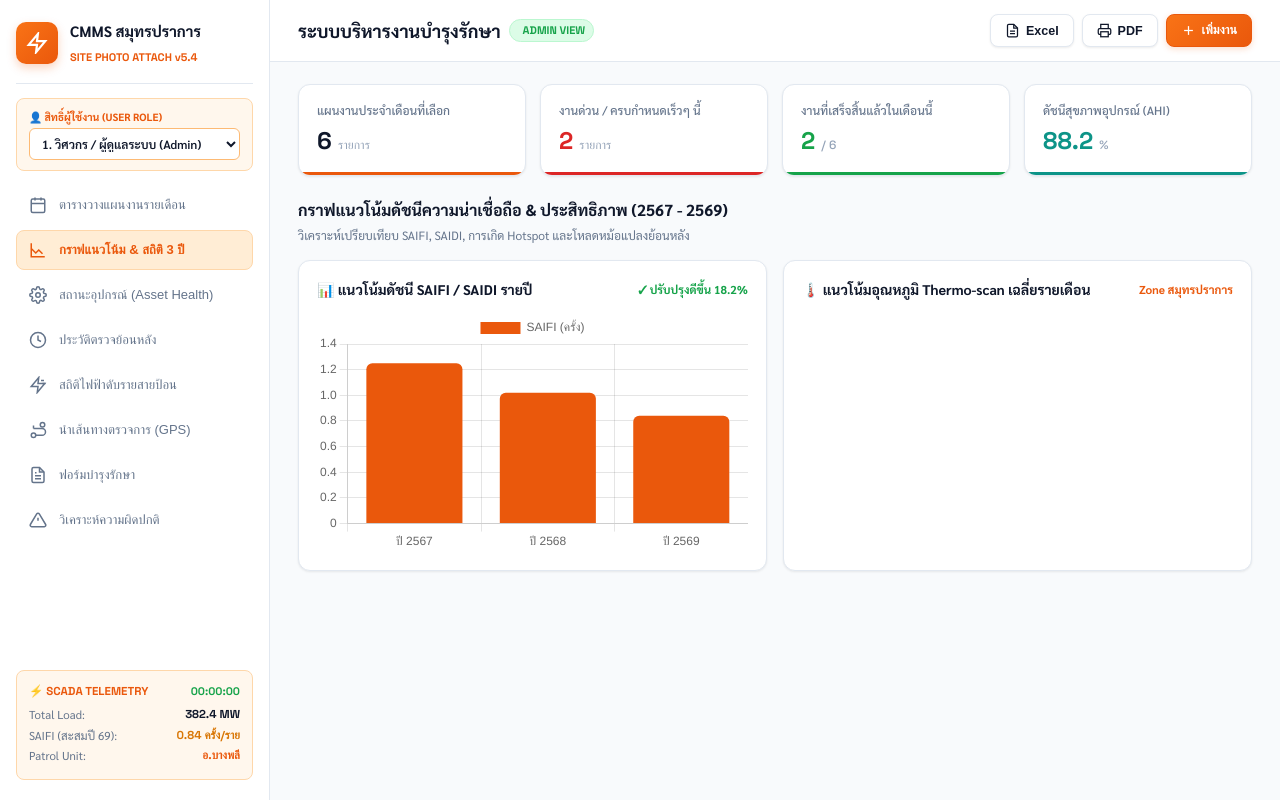
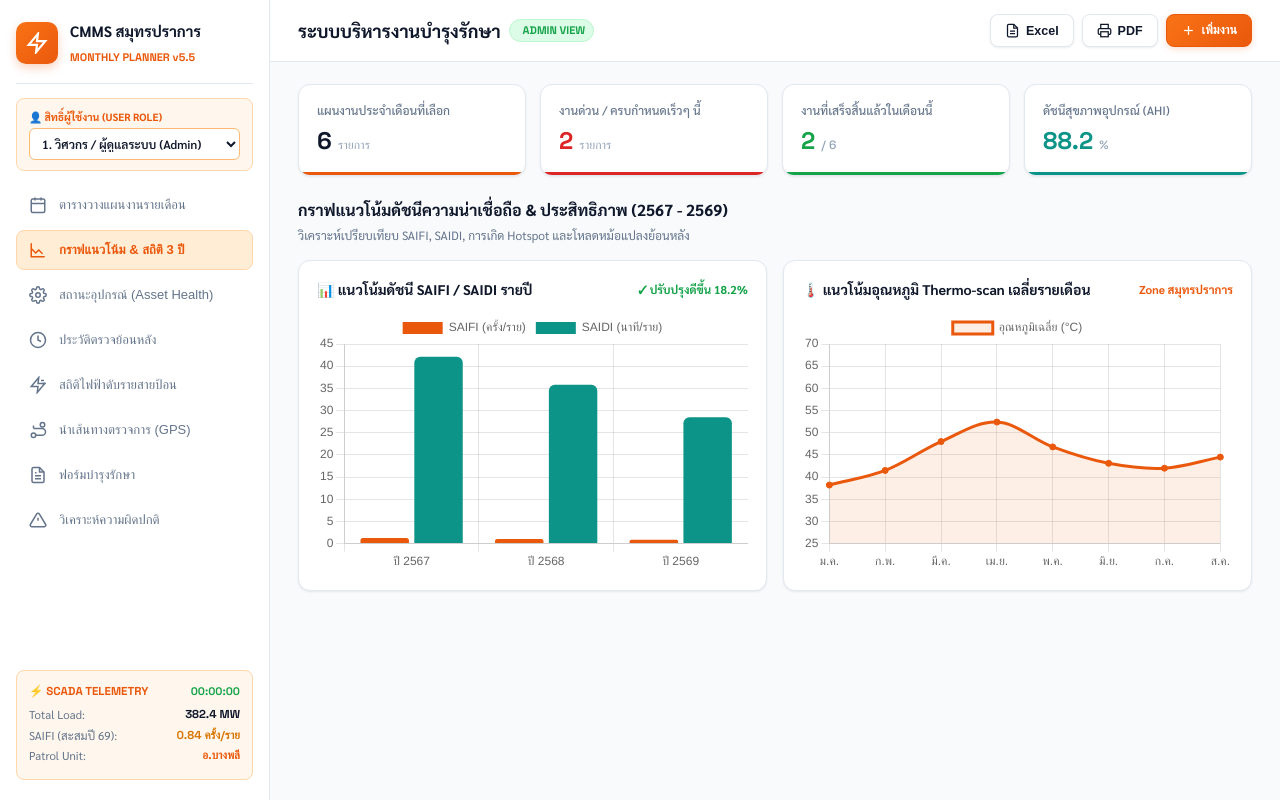
Before and after one commit to Sirapasson1112/solar, a plain HTML site: page index.html in a window 1280 px wide. Both pictures are taken after a click on the button "กราฟแนวโน้ม & สถิติ 3 ปี". Drawn offline with nearby package versions, Linux system fonts and the light colour scheme.

Commit message:
Update index.html

```diff
--- a/index.html
+++ b/index.html
@@ -3,7 +3,7 @@
 <head>
 <meta charset="UTF-8">
 <meta name="viewport" content="width=device-width, initial-scale=1.0, maximum-scale=1.0, user-scalable=no">
-<title>CMMS Smart Grid สมุทรปราการ (Site Photo Attachment Edition)</title>
+<title>CMMS Smart Grid สมุทรปราการ (Fixed Dual Charts Edition)</title>
 
 <!-- Fonts -->
 <link rel="preconnect" href="https://fonts.googleapis.com">
@@ -189,6 +189,17 @@ html,body{
 .section-head h3{font-size:16px; font-weight:700;}
 .section-head .sub{font-size:12px; color:var(--text-muted);}
 
+/* ---------------- CHARTS SECTION ---------------- */
+.chart-grid{
+  display:grid; grid-template-columns:repeat(2, 1fr); gap:16px; margin-bottom:20px;
+}
+.chart-card{
+  background:var(--bg-surface); border:1px solid var(--border);
+  border-radius:var(--radius); padding:18px; box-shadow:var(--shadow-sm);
+}
+.chart-card h4{font-size:14px; font-weight:700; margin-bottom:12px; display:flex; justify-content:space-between; align-items:center;}
+.chart-card .chart-container{position:relative; height:260px; width:100%;}
+
 /* ---------------- MONTHLY PLANNER CONTROLS ---------------- */
 .month-selector-bar{
   background:var(--bg-surface); border:1px solid var(--border);
@@ -286,12 +297,7 @@ table.data-table tr:hover td{background:var(--orange-light);}
 }
 .btn-mini:hover{border-color:var(--orange-pri); color:var(--orange-pri); background:var(--orange-light);}
 
-/* CHARTS & ASSETS */
-.chart-grid{display:grid; grid-template-columns:repeat(2, 1fr); gap:16px; margin-bottom:20px;}
-.chart-card{background:var(--bg-surface); border:1px solid var(--border); border-radius:var(--radius); padding:18px; box-shadow:var(--shadow-sm);}
-.chart-card h4{font-size:14px; font-weight:700; margin-bottom:12px; display:flex; justify-content:space-between; align-items:center;}
-.chart-card .chart-container{position:relative; height:240px; width:100%;}
-
+/* ASSETS */
 .asset-grid{display:grid; grid-template-columns:repeat(auto-fit, minmax(310px, 1fr)); gap:16px; margin-bottom:20px;}
 .asset-card{background:var(--bg-surface); border:1px solid var(--border); border-radius:var(--radius); padding:16px; box-shadow:var(--shadow-sm);}
 .asset-head{display:flex; justify-content:space-between; align-items:flex-start;}
@@ -303,7 +309,7 @@ table.data-table tr:hover td{background:var(--orange-light);}
 .health-track{height:8px; background:#F1F5F9; border-radius:4px; overflow:hidden;}
 .health-fill{height:100%; border-radius:4px;}
 
-/* ---------------- YEAR BUTTONS BAR ---------------- */
+/* YEAR BUTTONS BAR */
 .year-btn-group{display:flex; align-items:center; gap:8px; flex-wrap:wrap; margin-bottom:16px;}
 .btn-year{
   display:inline-flex; align-items:center; gap:6px;
@@ -383,7 +389,6 @@ table.data-table tr:hover td{background:var(--orange-light);}
 }
 .form-field input:focus, .form-field select:focus, .form-field textarea:focus{border-color:var(--orange-pri); outline:none; box-shadow:0 0 0 2px var(--orange-glow);}
 
-/* PHOTO UPLOAD BOX */
 .photo-upload-zone{
   border:2px dashed #FDBA74; background:var(--bg-card-alt); border-radius:var(--radius-sm);
   padding:18px; text-align:center; cursor:pointer; transition:.2s;
@@ -468,7 +473,7 @@ table.data-table tr:hover td{background:var(--orange-light);}
       </div>
       <div class="brand-text">
         <h2>CMMS สมุทรปราการ</h2>
-        <span>SITE PHOTO ATTACH v5.4</span>
+        <span>MONTHLY PLANNER v5.5</span>
       </div>
     </div>
 
@@ -636,7 +641,7 @@ table.data-table tr:hover td{background:var(--orange-light);}
         </div>
       </div>
 
-      <!-- TAB 2: ANALYTICS & TREND CHARTS -->
+      <!-- TAB 2: ANALYTICS & TREND CHARTS (FIXED BOTH CHARTS) -->
       <div id="tab-analytics" class="tab-content">
         <div class="section-head">
           <div>
@@ -673,7 +678,7 @@ table.data-table tr:hover td{background:var(--orange-light);}
         <div class="asset-grid" id="assetGridContainer"></div>
       </div>
 
-      <!-- TAB 4: INSPECTION HISTORY ARCHIVE (ประวัติตรวจย้อนหลัง) -->
+      <!-- TAB 4: INSPECTION HISTORY ARCHIVE -->
       <div id="tab-history" class="tab-content">
         <div class="section-head">
           <div>
@@ -907,7 +912,7 @@ let currentSelectedYear = '2026';
 let currentSelectedMonth = 7;
 let currentPlannerYear = 2026;
 let currentPlannerViewMode = 'table';
-let uploadedPhotos = []; // เก็บ Base64 ของรูปที่ช่างแนบ
+let uploadedPhotos = [];
 
 const THAI_MONTHS = [
   'มกราคม', 'กุมภาพันธ์', 'มีนาคม', 'เมษายน', 'พฤษภาคม', 'มิถุนายน',
@@ -1269,11 +1274,10 @@ function handleFormSubmit(e){
     ground: document.getElementById('f_ground').value || '2.50',
     status: document.getElementById('f_status').value,
     team: 'ทีมสายตรวจ SP-01',
-    photos: [...uploadedPhotos] // แนบรูปถ่ายที่อัปโหลด
+    photos: [...uploadedPhotos]
   };
   WORK_ORDERS.push(newWO);
 
-  // Reset Form & Photo Uploads
   uploadedPhotos = [];
   renderPhotoPreviews();
   document.getElementById('woForm').reset();
@@ -1288,7 +1292,7 @@ function handleFormSubmit(e){
   switchTab('tab-plan');
 }
 
-/* ---------------- TAB ROUTING ---------------- */
+/* ---------------- TAB ROUTING & CHARTS TRIGGER ---------------- */
 function switchTab(tabId){
   document.querySelectorAll('.tab-content').forEach(el => el.classList.remove('active'));
   document.querySelectorAll('.nav-item, .mobile-nav-btn').forEach(btn => {
@@ -1515,17 +1519,51 @@ function renderRouteList(){
   `).join('');
 }
 
-/* ---------------- CHARTS ---------------- */
+/* ---------------- CHARTS ENGINE (แก้ไขให้โหลดพร้อมกันทั้ง 2 กราฟ) ---------------- */
+let chartSaifiInstance = null;
+let chartTempInstance = null;
+
 function initCharts(){
+  // กราฟที่ 1: SAIFI / SAIDI (Bar Chart)
   const ctxSaifi = document.getElementById('chartSaifiSaidi');
   if(ctxSaifi) {
-    new Chart(ctxSaifi, {
+    if(chartSaifiInstance) chartSaifiInstance.destroy();
+    chartSaifiInstance = new Chart(ctxSaifi, {
       type: 'bar',
       data: {
         labels: ['ปี 2567', 'ปี 2568', 'ปี 2569'],
-        datasets: [{ label: 'SAIFI (ครั้ง)', data: [1.25, 1.02, 0.84], backgroundColor: '#EA580C', borderRadius: 6 }]
+        datasets: [
+          { label: 'SAIFI (ครั้ง/ราย)', data: [1.25, 1.02, 0.84], backgroundColor: '#EA580C', borderRadius: 6 },
+          { label: 'SAIDI (นาที/ราย)', data: [42.1, 35.8, 28.5], backgroundColor: '#0D9488', borderRadius: 6 }
+        ]
       },
       options: { responsive: true, maintainAspectRatio: false }
+    });
+  }
+
+  // กราฟที่ 2: Thermo-scan Temperature Trend (Line Chart)
+  const ctxTemp = document.getElementById('chartTempTrend');
+  if(ctxTemp) {
+    if(chartTempInstance) chartTempInstance.destroy();
+    chartTempInstance = new Chart(ctxTemp, {
+      type: 'line',
+      data: {
+        labels: ['ม.ค.', 'ก.พ.', 'มี.ค.', 'เม.ย.', 'พ.ค.', 'มิ.ย.', 'ก.ค.', 'ส.ค.'],
+        datasets: [{
+          label: 'อุณหภูมิเฉลี่ย (°C)',
+          data: [38.2, 41.5, 48.0, 52.4, 46.8, 43.1, 42.0, 44.5],
+          borderColor: '#EA580C',
+          backgroundColor: 'rgba(234, 88, 12, 0.1)',
+          tension: 0.35,
+          fill: true,
+          pointBackgroundColor: '#EA580C'
+        }]
+      },
+      options: {
+        responsive: true,
+        maintainAspectRatio: false,
+        scales: { y: { min: 25, max: 70 } }
+      }
     });
   }
 }
@@ -1539,6 +1577,7 @@ window.addEventListener('DOMContentLoaded', () => {
   renderRouteList();
   renderHistoryTable();
   initMap();
+  setTimeout(initCharts, 300);
 });
 </script>
 </body>
```
